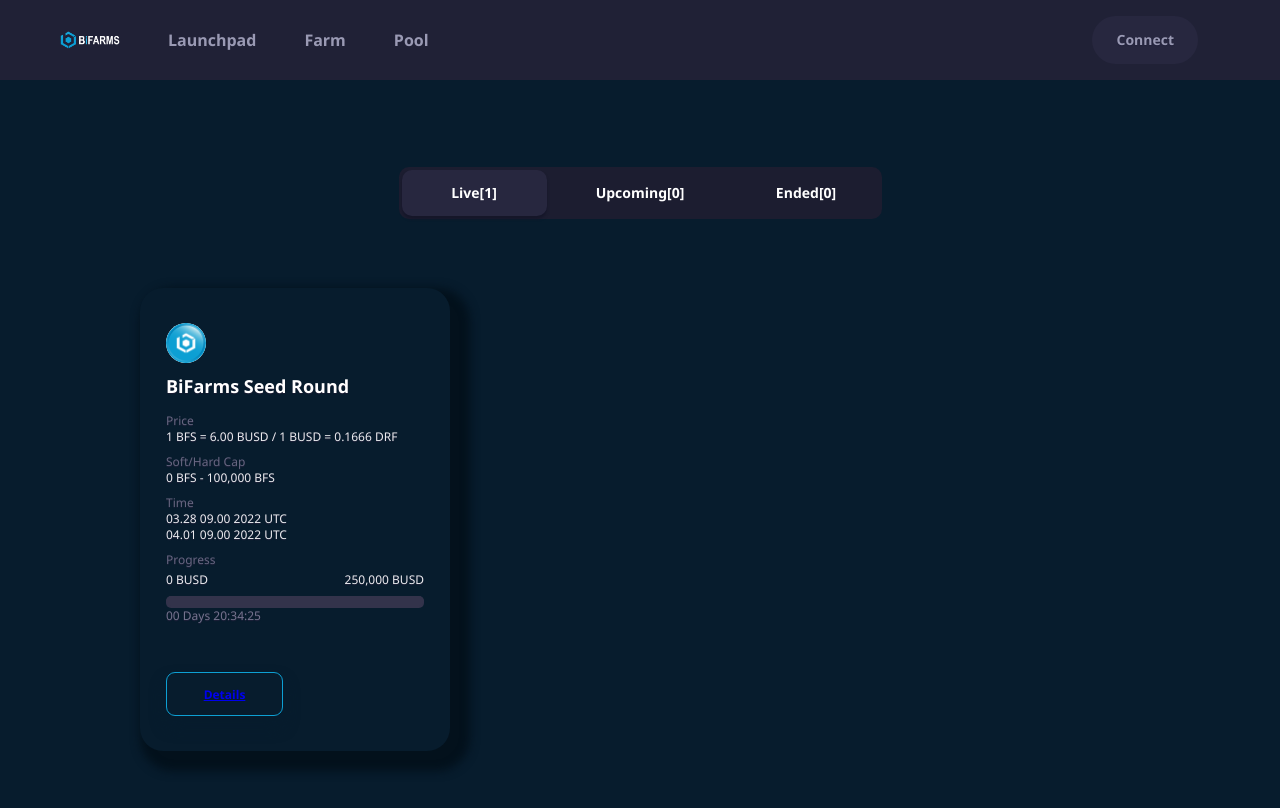
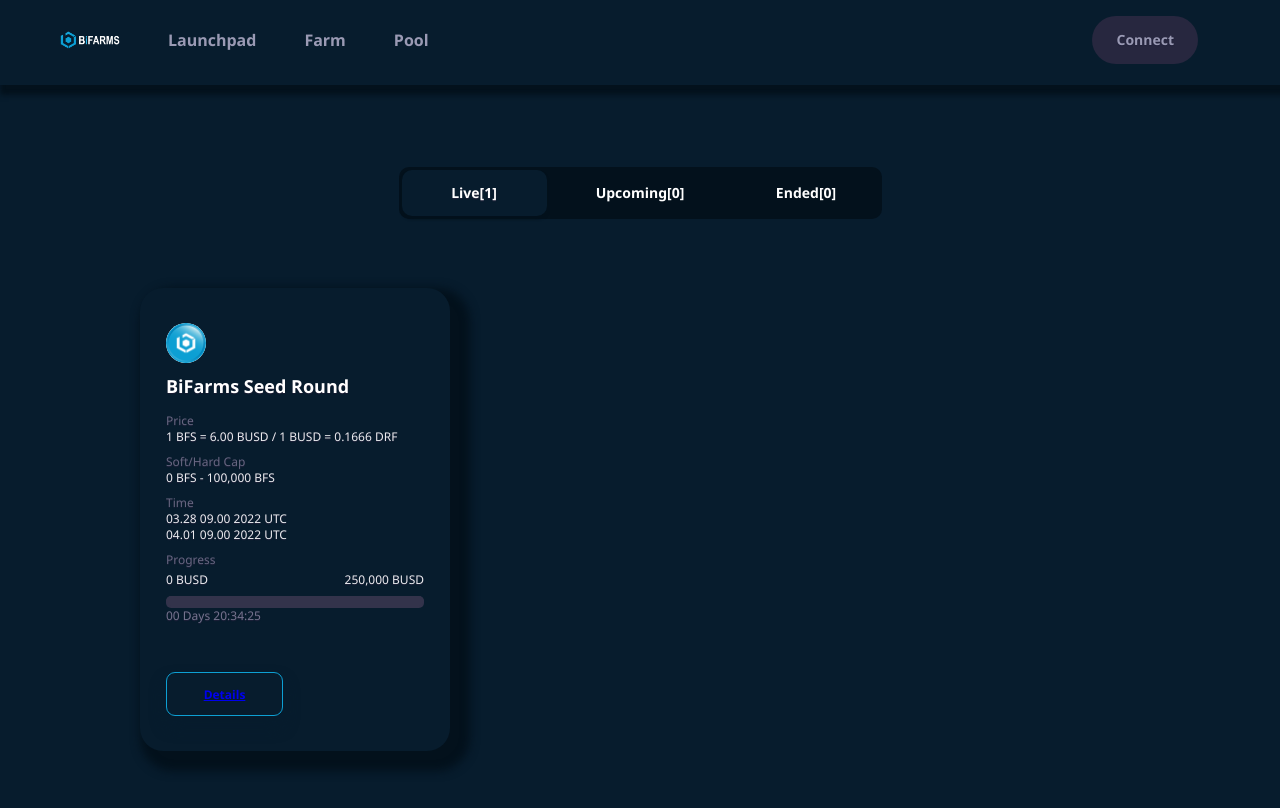
Before and after one commit to bifarmsnetwork/bifarms-dapp, a React (Create React App) app: page / in a window 1280 px wide. Shown: the top 808 px of the page. Built offline with nearby package versions, Linux system fonts and the light colour scheme.

Commit message:
Changed few styles

```diff
--- a/src/components/Launchpad/Launchpad.css
+++ b/src/components/Launchpad/Launchpad.css
@@ -12,7 +12,7 @@
 
 .tabs {
     height: 52px;
-    background: #1c1d30;
+    background: #03111c;
     border-radius: 10px;
     display: flex;
     justify-content: space-between;
@@ -33,16 +33,16 @@
 }
 
 .is-active {
-    background-color: #27273f;
+    background-color: #071c2d;
     border-radius: 10px;
     color: #fff;
-    box-shadow: 0 3px 3px 0 #151629;
+    box-shadow: 0 3px 3px 0 #03111c;
     text-shadow: 0 1px 1px #23233b;
 }
 
 .line-perch {
     height: 25px;
-    border-left: 1px solid #1c1d30;
+    border-left: 1px solid #03111c;
     margin: 0 10px;
 }
 
--- a/src/components/Navbar/Navbar.css
+++ b/src/components/Navbar/Navbar.css
@@ -3,8 +3,8 @@
     display: flex;
     align-items: center;
     height: 80px;
-    background-color: #202136;
-    box-shadow: 0 3px 6px 0 #1b1c30;
+    background-color: #071c2d;
+
 }
 
 .header-container {
@@ -14,6 +14,7 @@
     width: 100%;
     display: flex;
     align-items: center;
+    box-shadow: 5px 05px 5px 05px #03111c;
 }
 
 .header-left {
```
